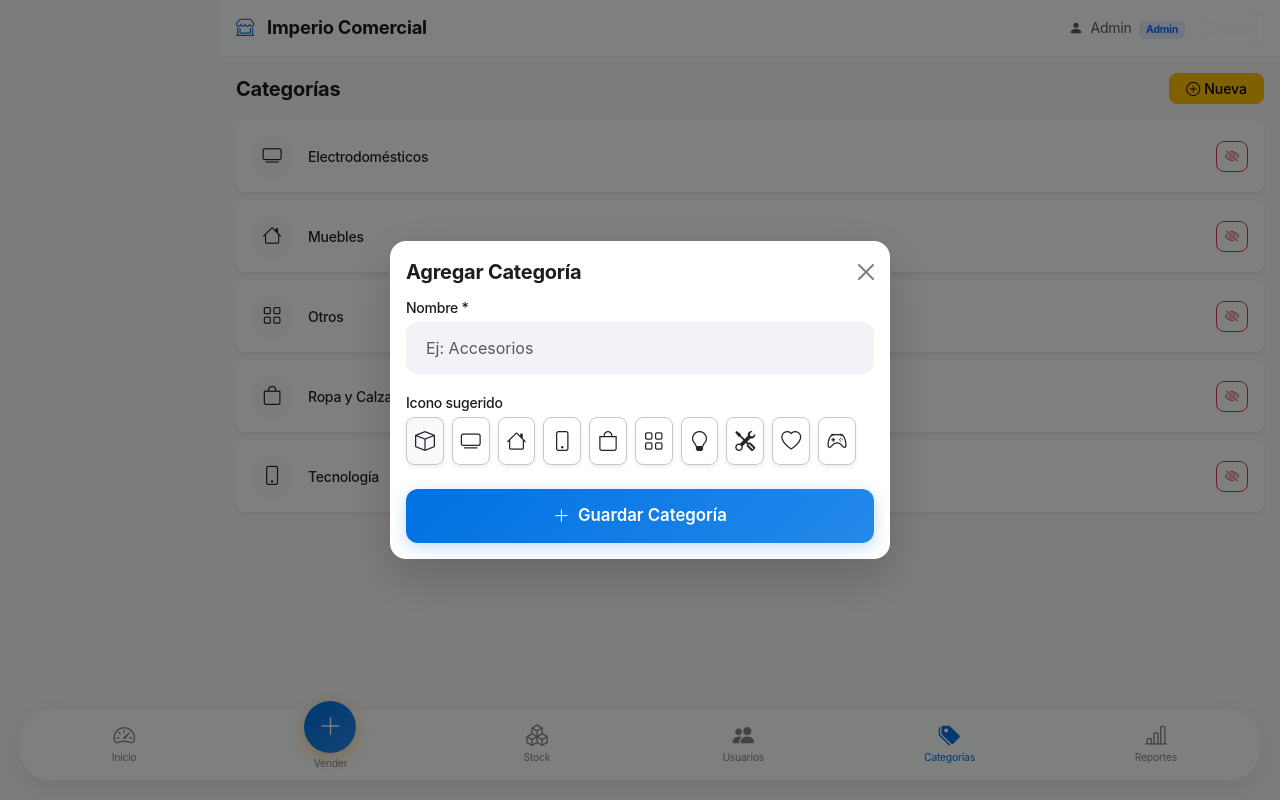
After one commit to danqueve/sgo_stock, a PHP site: page /sgo/admin/categorias.php in a window 1280 px wide, after a click on "Nueva". The commit adds this page. Run offline with PHP 8.4, Linux system fonts and the light colour scheme; a user stored in the database is signed in; data comes from the database, SQL or seed files in the repository.

Commit message:
Implementada gestión de categorías (Vista Admin + API + Navegación)

```diff
--- /dev/null
+++ b/admin/categorias.php
@@ -0,0 +1,132 @@
+<?php
+// ============================================================
+// admin/categorias.php — Gestión de categorías (solo Admin)
+// ============================================================
+require_once __DIR__ . '/../config/app.php';
+require_once __DIR__ . '/../config/db.php';
+requireAdmin();
+
+$pdo       = getPDO();
+$pageTitle = 'Categorías';
+
+// Listar categorías
+$categorias = $pdo->query('SELECT * FROM categorias ORDER BY activo DESC, nombre ASC')->fetchAll();
+$csrfToken = csrfToken();
+
+// Algunos iconos sugeridos
+$iconosSugeridos = [
+    'bi-box' => 'Caja',
+    'bi-tv' => 'TV',
+    'bi-house' => 'Casa',
+    'bi-phone' => 'Celular',
+    'bi-bag' => 'Bolsa',
+    'bi-grid' => 'Grilla',
+    'bi-lightbulb' => 'Idea',
+    'bi-tools' => 'Herramientas',
+    'bi-heart' => 'Salud',
+    'bi-controller' => 'Juegos'
+];
+?>
+<?php require_once __DIR__ . '/../includes/head.php'; ?>
+<?php require_once __DIR__ . '/../includes/topbar.php'; ?>
+
+<main class="container-fluid px-3 pt-3 pb-2">
+
+    <div class="d-flex align-items-center justify-content-between mb-3">
+        <h1 class="fs-5 fw-bold mb-0">Categorías</h1>
+        <button class="btn btn-warning btn-sm fw-medium rounded-3 px-3"
+                data-bs-toggle="modal" data-bs-target="#modal-nueva">
+            <i class="bi bi-plus-circle me-1"></i>Nueva
+        </button>
+    </div>
+
+    <!-- Lista de categorías -->
+    <div class="d-flex flex-column gap-2 mb-4">
+        <?php foreach ($categorias as $cat): ?>
+        <div class="card border-0 shadow-sm rounded-3 <?= !$cat['activo'] ? 'opacity-50' : '' ?>">
+            <div class="card-body py-3 px-3">
+                <div class="d-flex align-items-center gap-3">
+                    <!-- Icono -->
+                    <div class="rounded-circle d-flex align-items-center justify-content-center
+                                flex-shrink-0 bg-light text-dark shadow-sm"
+                         style="width:40px;height:40px;font-size:1.2rem;">
+                        <i class="bi <?= htmlspecialchars($cat['icono']) ?>"></i>
+                    </div>
+                    <!-- Info -->
+                    <div class="flex-grow-1">
+                        <span class="fw-medium small d-block">
+                            <?= htmlspecialchars($cat['nombre']) ?>
+                        </span>
+                        <?php if (!$cat['activo']): ?>
+                        <span class="badge bg-danger p-1" style="font-size:.6rem">Inactiva</span>
+                        <?php endif; ?>
+                    </div>
+                    <!-- Acciones -->
+                    <form method="POST" action="<?= APP_URL ?>/api/categorias_admin.php">
+                        <input type="hidden" name="csrf_token" value="<?= $csrfToken ?>">
+                        <input type="hidden" name="id" value="<?= $cat['id'] ?>">
+                        <input type="hidden" name="accion" value="toggle_activo">
+                        <input type="hidden" name="activo" value="<?= $cat['activo'] ?>">
+                        <button type="submit" class="btn btn-sm <?= $cat['activo'] ? 'btn-outline-danger' : 'btn-outline-success' ?> rounded-3">
+                            <i class="bi bi-<?= $cat['activo'] ? 'eye-slash' : 'eye' ?>"></i>
+                        </button>
+                    </form>
+                </div>
+            </div>
+        </div>
+        <?php endforeach; ?>
+    </div>
+
+</main>
+
+<!-- ── MODAL: Nueva categoría ───────────────────────────────── -->
+<div class="modal fade" id="modal-nueva" tabindex="-1">
+    <div class="modal-dialog modal-dialog-centered">
+        <div class="modal-content rounded-4 border-0 shadow-lg">
+            <div class="modal-header border-0 pb-0">
+                <h2 class="modal-title fs-5 fw-bold">Agregar Categoría</h2>
+                <button type="button" class="btn-close" data-bs-dismiss="modal"></button>
+            </div>
+            <div class="modal-body pt-2">
+                <form method="POST" action="<?= APP_URL ?>/api/categorias_admin.php">
+                    <input type="hidden" name="csrf_token" value="<?= $csrfToken ?>">
+                    <input type="hidden" name="accion" value="crear">
+
+                    <div class="mb-3">
+                        <label class="form-label small fw-medium mb-1">Nombre *</label>
+                        <input type="text" name="nombre"
+                               class="form-control form-control-touch"
+                               placeholder="Ej: Accesorios" required autocomplete="off">
+                    </div>
+
+                    <div class="mb-4">
+                        <label class="form-label small fw-medium mb-1">Icono sugerido</label>
+                        <div class="d-flex flex-wrap gap-2">
+                            <?php foreach ($iconosSugeridos as $id => $label): ?>
+                            <div class="flex-shrink-0">
+                                <input type="radio" class="btn-check" name="icono"
+                                       id="ico-<?= $id ?>" value="<?= $id ?>"
+                                       <?= $id === 'bi-box' ? 'checked' : '' ?>>
+                                <label class="btn btn-outline-light text-dark btn-sm rounded-3 border-secondary-subtle px-2 py-2 shadow-sm"
+                                       for="ico-<?= $id ?>" title="<?= $label ?>">
+                                    <i class="bi <?= $id ?> fs-5"></i>
+                                </label>
+                            </div>
+                            <?php endforeach; ?>
+                        </div>
+                    </div>
+
+                    <button type="submit" class="btn-venta">
+                        <i class="bi bi-plus-lg me-2"></i>Guardar Categoría
+                    </button>
+                </form>
+            </div>
+        </div>
+    </div>
+</div>
+
+<?php require_once __DIR__ . '/../includes/bottom_nav.php'; ?>
+<script src="https://cdn.jsdelivr.net/npm/bootstrap@5.3.3/dist/js/bootstrap.bundle.min.js"></script>
+<script src="<?= APP_URL ?>/assets/js/app.js"></script>
+</body>
+</html>
--- a/includes/bottom_nav.php
+++ b/includes/bottom_nav.php
@@ -38,6 +38,12 @@ $currentPath = $_SERVER['PHP_SELF'];
         <span>Usuarios</span>
     </a>
 
+    <a href="<?= APP_URL ?>/admin/categorias.php"
+       class="bottom-nav__item <?= strpos($currentPath, 'admin/categorias') !== false ? 'active' : '' ?>">
+        <i class="bi bi-tags-fill"></i>
+        <span>Categorías</span>
+    </a>
+
     <a href="<?= APP_URL ?>/reportes/index.php"
        class="bottom-nav__item <?= strpos($currentPath, 'reportes') !== false ? 'active' : '' ?>">
         <i class="bi bi-bar-chart-line"></i>
```
Also changed, not shown: api/categorias_admin.php (added, +62 -0 lines).
